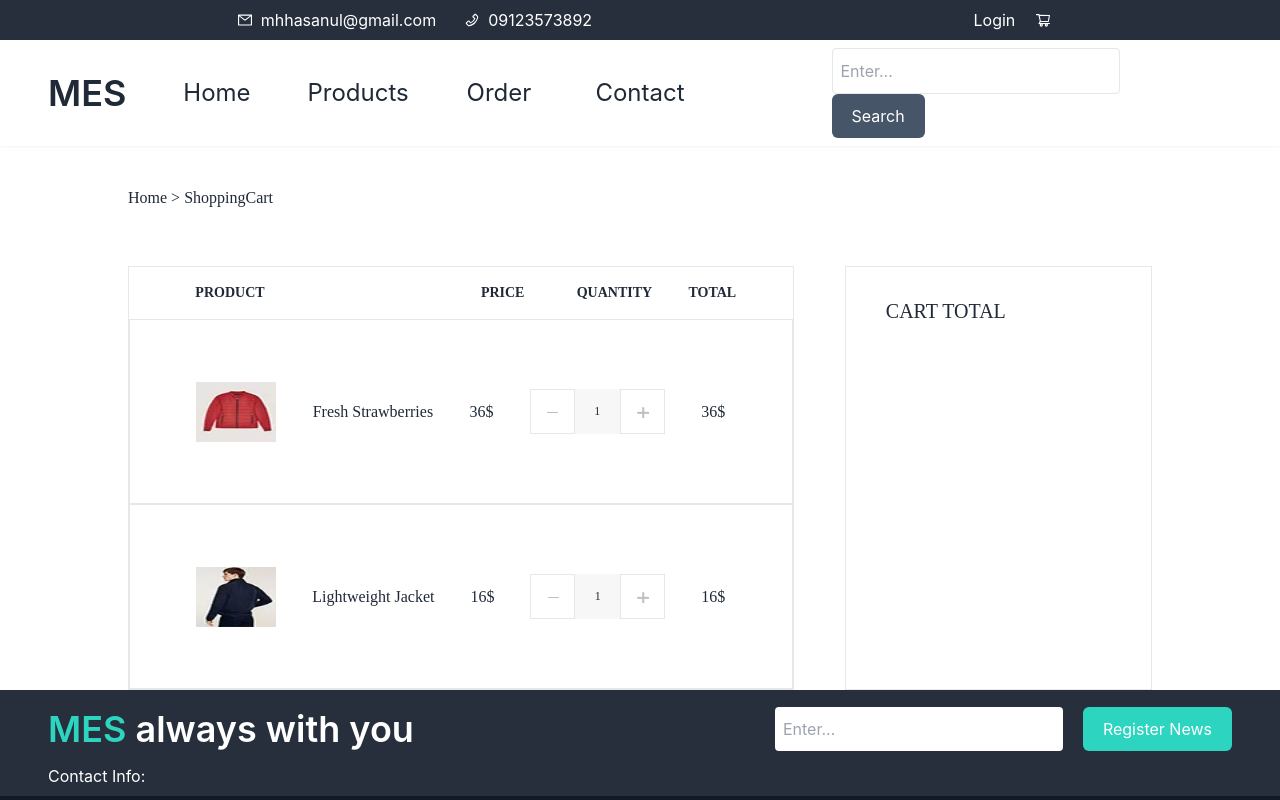
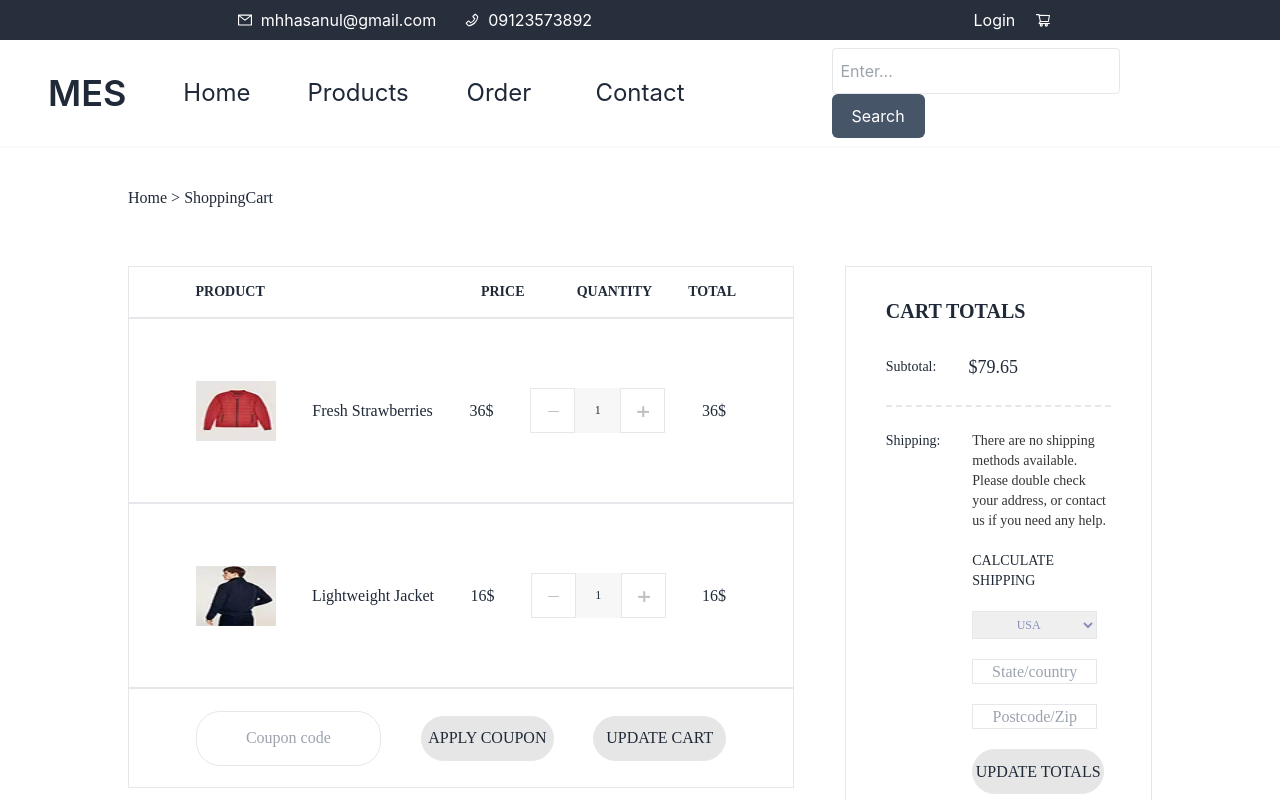
Before and after one commit to eNViDAT0001/WebMES, a React (Create React App) app: page /shopping-cart in a window 1280 px wide. Shown: the top 800 px of the page. Built offline with nearby package versions, Linux system fonts and the light colour scheme; what tw-elements would draw is missing.

Commit message:
full cart

```diff
--- a/src/components/ShoppingCart/CartTotal.js
+++ b/src/components/ShoppingCart/CartTotal.js
@@ -1,6 +1,41 @@
 const CartTotal = () => {
     return(<div className="w-[30%] border flex flex-col px-[40px] pt-[30px] pb-[40px]">
-        <h1 className=" text-xl">CART TOTAL</h1>
+        <h1 className=" text-xl font-extrabold">CART TOTALS</h1>
+        <div className="flex flex-row mt-8 ">
+            <h1 className="text-sm">Subtotal: </h1>
+            <h1 className=" text-lg ml-8 mt-[-4px]"> $79.65</h1>
+        </div>
+        <div className="border-t-2 border-b-2 border-dashed mt-6">
+            <div className="flex flex-row mt-6 mb-6">
+                <h1 className="text-sm "> Shipping: </h1>
+                <div className="flex flex-col ml-8 space-y-5">
+                    <h1 className="text-[#333] font-thin text-sm">
+                        There are no shipping methods available. Please double check your address, or contact us if you need any help.
+                    </h1>
+                    <h1 className="mt-2 text-sm">
+                        CALCULATE SHIPPING
+                    </h1>
+
+                    <select className=" w-[90%] h-7 border text-center text-xs text-gray-text-in-select" >
+                        <option value = "0" >USA</option>
+                        <option value = "1">UK</option>
+                    </select>
+                    <input type = "text" className="text-center w-[90%] h-25px border " placeholder="State/country"></input>
+                    <input type = "text" className="text-center w-[90%] h-25px border "placeholder="Postcode/Zip" ></input>
+
+                    <button class="w-[95%] border h-[45px] rounded-3xl bg-[#e6e6e6] hover:bg-[#717fe0] hover:text-white">
+                        UPDATE TOTALS
+                    </button>
+                </div>
+            </div>
+        </div>
+        <div className="mt-8 flex flex-row">
+                <h1>Total</h1>
+                <h1 className="ml-8">$79.65</h1>
+        </div>
+        <button className="mt-8 w-[100%] h-[45px] bg-[#212529] text-white rounded-3xl">
+            PROCESS TO CHECKOUT
+        </button>
     </div>)
 }
 
--- a/src/components/ShoppingCart/ListCart.js
+++ b/src/components/ShoppingCart/ListCart.js
@@ -17,8 +17,8 @@ const dataCart = [
 ]
 
 const ListCart = () => {
-    return(<div className=" w-[65%] border">
-        <div className="flex flex-row justify-between items-center h-[52px] px-[10%] font-['Poppins_Bold'] text-sm font-bold">
+    return(<div className=" w-[65%]">
+                <div className="flex flex-row justify-between items-center h-[52px] px-[10%] font-['Poppins_Bold'] text-sm font-bold border" >
                     <h1>PRODUCT</h1>
                     <h1 className=" ml-[180px]">PRICE</h1>
                     <h1 className="ml-4">QUANTITY</h1>
@@ -44,7 +44,15 @@ const ListCart = () => {
                     </div>
                     ))}
                 </div>
-
+                <div className='h-[100px] border flex justify-between items-center px-[10%] '>
+                    <input type="text" className='w-[35%] h-[55px] min-w-[100px] border rounded-3xl text-center' placeholder='Coupon code'></input>
+                    <button class="w-[25%] min-w-[100px] border h-[45px] rounded-3xl bg-[#e6e6e6] hover:bg-[#717fe0] hover:text-white">
+                        APPLY COUPON
+                    </button>
+                    <button class="w-[25%] min-w-[100px] border h-[45px] rounded-3xl bg-[#e6e6e6] hover:bg-[#717fe0] hover:text-white">
+                        UPDATE CART
+                    </button>
+                </div>
     </div>)
 }
 
--- a/src/components/ShoppingCart/index.js
+++ b/src/components/ShoppingCart/index.js
@@ -4,7 +4,7 @@ const ShoppingCart = () => {
     return(<div className="flex justify-center mt-10 font-['Poppins_Bold']">
         <div className="w-[80%] flex justify-start flex-col">
             <h1>Home {`>`} ShoppingCart</h1>
-            <div className="flex flex-row justify-between mt-14">
+            <div className="flex flex-row flex-wrap justify-between mt-14">
                 <ListCart />
                 <CartTotal />
             </div>
```
Lines whose indentation alone changed are shown as unchanged.
